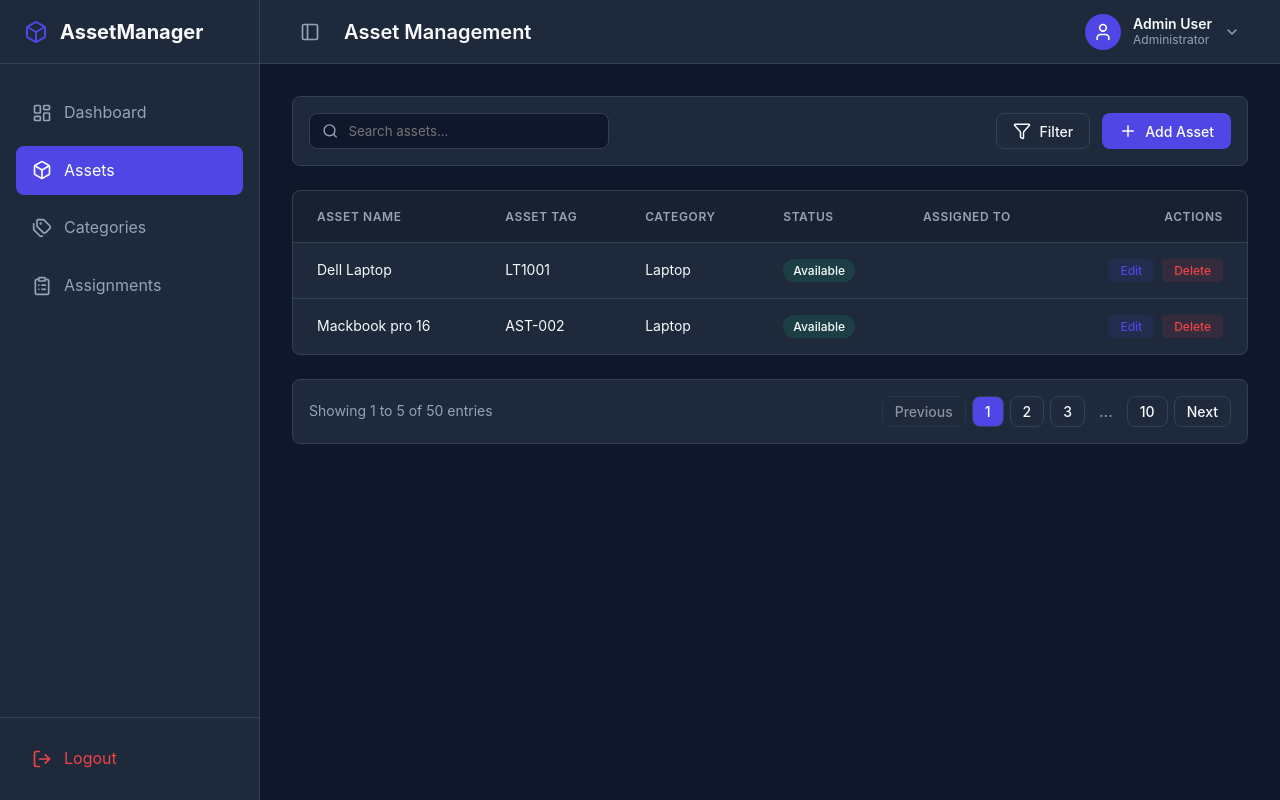
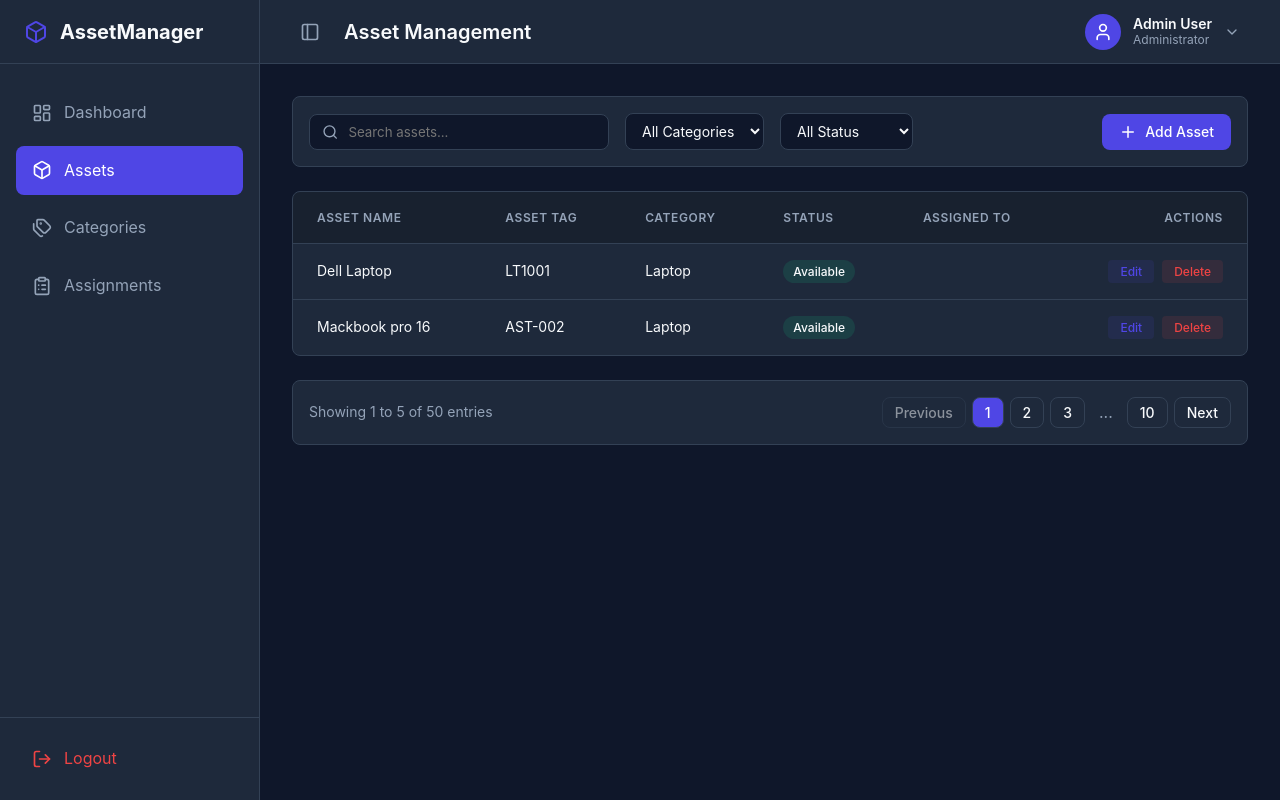
Before and after one commit to jp7714/IT-ASSET-MANAGEMENT, a Vue app: page /assets in a window 1280 px wide. Built offline with nearby package versions, Linux system fonts and the light colour scheme; data requests are answered from the project's data file.

Commit message:
feat: implement day 2 search and filter functionality for assets

```diff
--- a/src/views/AssetsView.vue
+++ b/src/views/AssetsView.vue
@@ -1,20 +1,60 @@
 <script setup>
-import { ref, onMounted } from 'vue';
-import { Plus, Search, Filter } from 'lucide-vue-next';
+import { ref, onMounted, computed, watch } from 'vue';
+import { Plus, Search, Filter, X } from 'lucide-vue-next';
 import AppTable from '../components/AppTable.vue';
 import AppModal from '../components/AppModal.vue';
 import AssetForm from '../components/AssetForm.vue';
 import { getAssets, addAsset, updateAsset, deleteAsset } from '../services/assetService';
+import { getCategories } from '../services/categoryService';
 
 // Data from API
 const assets = ref([]);
+const categories = ref([]);
+
+const searchQuery = ref("");
+const search = ref("");
+const selectedCategory = ref("");
+const selectedStatus = ref("");
+
+let searchTimeout = null;
+watch(searchQuery, (newVal) => {
+  if (searchTimeout) clearTimeout(searchTimeout);
+  searchTimeout = setTimeout(() => {
+    search.value = newVal;
+  }, 300);
+});
+
+const resetFilters = () => {
+  searchQuery.value = "";
+  search.value = "";
+  selectedCategory.value = "";
+  selectedStatus.value = "";
+};
+
+const filteredAssets = computed(() => {
+  return assets.value.filter(a => {
+    const s = search.value.toLowerCase();
+    const matchesSearch = s ? (
+      (a.name && a.name.toLowerCase().includes(s)) ||
+      (a.tag && a.tag.toLowerCase().includes(s))
+    ) : true;
+
+    const matchesCategory = selectedCategory.value ? a.category === selectedCategory.value : true;
+    const matchesStatus = selectedStatus.value ? a.status === selectedStatus.value : true;
+
+    return matchesSearch && matchesCategory && matchesStatus;
+  });
+});
 
 onMounted(async () => {
   try {
     const response = await getAssets();
     assets.value = response.data;
+
+    const catResponse = await getCategories();
+    categories.value = catResponse.data;
   } catch (error) {
-    console.error("Error fetching assets:", error);
+    console.error("Error fetching data:", error);
   }
 });
 
@@ -156,24 +196,53 @@ const getStatusColor = (status) => {
 
     <!-- Toolbar -->
     <div class="toolbar">
-      <div class="search-bar">
-        <Search class="search-icon" />
-        <input type="text" placeholder="Search assets..." class="search-input" />
+      <div class="filters-group">
+        <div class="search-bar">
+          <Search class="search-icon" />
+          <input
+            type="text"
+            placeholder="Search assets..."
+            class="search-input"
+            v-model="searchQuery"
+          />
+        </div>
+
+        <select v-model="selectedCategory" class="filter-select">
+          <option value="">All Categories</option>
+          <option v-for="cat in categories" :key="cat.id" :value="cat.name">
+            {{ cat.name }}
+          </option>
+        </select>
+
+        <select v-model="selectedStatus" class="filter-select">
+          <option value="">All Status</option>
+          <option value="Available">Available</option>
+          <option value="Assigned">Assigned</option>
+          <option value="Repair">Under Repair</option>
+        </select>
+
+        <button v-if="searchQuery || selectedCategory || selectedStatus" @click="resetFilters" class="btn btn-outline reset-btn">
+          <X class="btn-icon" style="width: 14px; height: 14px;" /> Reset
+        </button>
       </div>
+
       <div class="actions">
-        <button class="btn btn-outline">
-          <Filter class="btn-icon" /> Filter
-        </button>
         <button class="btn btn-primary" @click="openAddModal">
           <Plus class="btn-icon" /> Add Asset
         </button>
       </div>
     </div>
 
+    <!-- No Results Message -->
+    <div v-if="filteredAssets.length === 0" class="no-results">
+      <p>No assets found</p>
+    </div>
+
     <!-- Table -->
     <AppTable
+      v-else
       :columns="columns"
-      :data="assets"
+      :data="filteredAssets"
       actions
       :selected-row-id="editingAsset?.id"
       :deleting-id="deletingId"
@@ -244,6 +313,41 @@ const getStatusColor = (status) => {
   padding: 1rem;
   border-radius: 0.5rem;
   border: 1px solid var(--color-border);
+  flex-wrap: wrap;
+  gap: 1rem;
+}
+
+.filters-group {
+  display: flex;
+  gap: 1rem;
+  flex-wrap: wrap;
+  align-items: center;
+}
+
+.filter-select {
+  padding: 0.5rem 0.75rem;
+  border-radius: 0.5rem;
+  border: 1px solid var(--color-border);
+  background-color: var(--color-background);
+  color: var(--color-text-main);
+  outline: none;
+  font-size: 0.875rem;
+  cursor: pointer;
+}
+
+.reset-btn {
+  padding: 0.5rem;
+  font-size: 0.875rem;
+}
+
+.no-results {
+  text-align: center;
+  padding: 3rem 1rem;
+  background-color: var(--color-surface);
+  border-radius: 0.5rem;
+  border: 1px solid var(--color-border);
+  color: var(--color-text-muted);
+  font-size: 1.125rem;
 }
 
 .search-bar {
```
